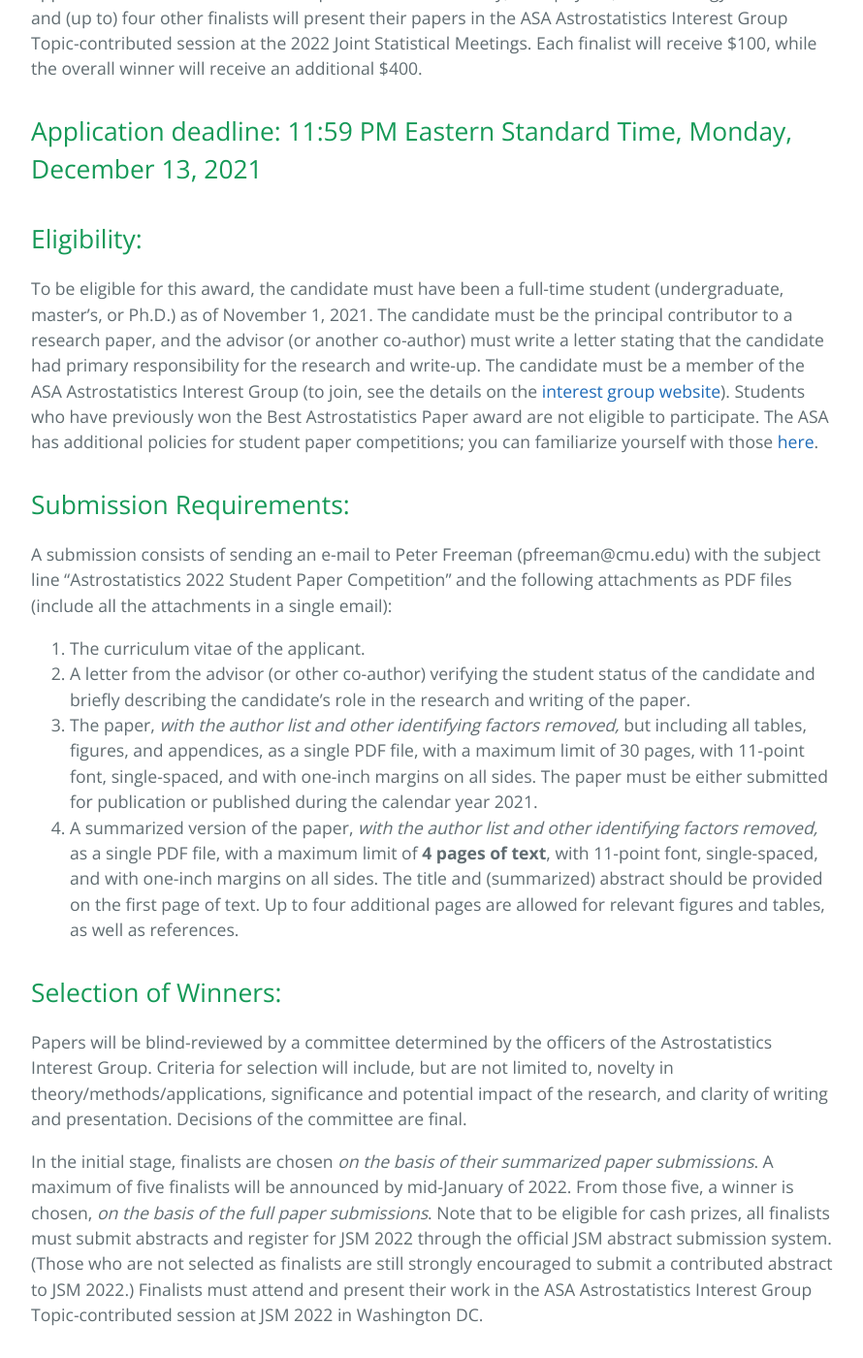
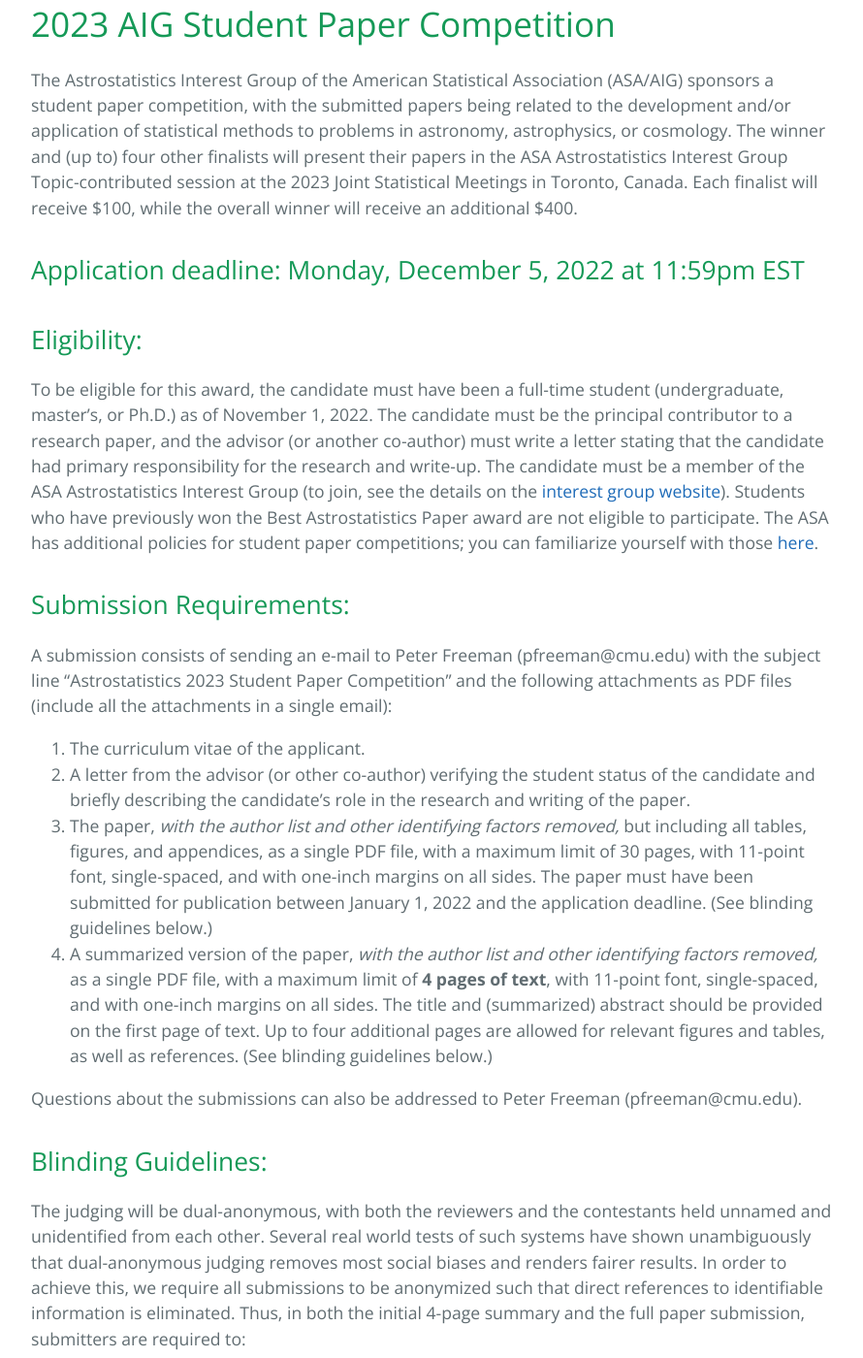
Before and after one commit to aigamstat/aigamstat.github.io, a Jekyll site: the page built from competition/index.md, in a window 1280 px wide and 1400 px high, scrolled down 516 px. Shown: the whole window at 97% size, without its empty margins (192-1082 px from the left). Built offline with Jekyll 4.4.1, drawn with Linux system fonts in a browser that asks for light colours; some of the changed text lies outside the part shown.

Commit message:
2023 contest announcement
updating main page

```diff
--- a/competition/index.md
+++ b/competition/index.md
@@ -8,34 +8,45 @@
 <a href="../news.html" class="btn">News</a>
 <a href="../jsm2021/" class="btn">JSM 2021</a>
 
-# 2022 AIG Student Paper Competition
+## Announcement of Contest
+## ASA Astrostatistics Interest Group
+# 2023 AIG Student Paper Competition
 
-The Astrostatistics Interest Group of the American Statistical Association (ASA/AIG) sponsors a student paper competition, with the submitted papers being related to the development and/or application of statistical methods to problems in astronomy, astrophysics, or cosmology. The winner and (up to) four other finalists will present their papers in the ASA Astrostatistics Interest Group Topic-contributed session at the 2022 Joint Statistical Meetings. Each finalist will receive $100, while the overall winner will receive an additional $400.
+The Astrostatistics Interest Group of the American Statistical Association (ASA/AIG) sponsors a student paper competition, with the submitted papers being related to the development and/or application of statistical methods to problems in astronomy, astrophysics, or cosmology. The winner and (up to) four other finalists will present their papers in the ASA Astrostatistics Interest Group Topic-contributed session at the 2023 Joint Statistical Meetings in Toronto, Canada. Each finalist will receive $100, while the overall winner will receive an additional $400.
 
-## Application deadline: 11:59 PM Eastern Standard Time, Monday, December 13, 2021
+## Application deadline: Monday, December 5, 2022 at 11:59pm EST
 
 ## Eligibility:
 
-To be eligible for this award, the candidate must have been a full-time student (undergraduate, master's, or Ph.D.) as of November 1, 2021. The candidate must be the principal contributor to a research paper, and the advisor (or another co-author) must write a letter stating that the candidate had primary responsibility for the research and write-up. The candidate must be a member of the ASA Astrostatistics Interest Group (to join, see the details on the [interest group website](../join.html)). Students who have previously won the Best Astrostatistics Paper award are not eligible to participate. The ASA has additional policies for student paper competitions; you can familiarize yourself with those [here](http://www.amstat.org/ASA/Your-Career/Student-Paper-Competitions.aspx).
+To be eligible for this award, the candidate must have been a full-time student (undergraduate, master's, or Ph.D.) as of November 1, 2022. The candidate must be the principal contributor to a research paper, and the advisor (or another co-author) must write a letter stating that the candidate had primary responsibility for the research and write-up. The candidate must be a member of the ASA Astrostatistics Interest Group (to join, see the details on the [interest group website](../join.html)). Students who have previously won the Best Astrostatistics Paper award are not eligible to participate. The ASA has additional policies for student paper competitions; you can familiarize yourself with those [here](http://www.amstat.org/ASA/Your-Career/Student-Paper-Competitions.aspx).
 
 ## Submission Requirements:
 
-A submission consists of sending an e-mail to Peter Freeman (pfreeman@cmu.edu) with the subject line "Astrostatistics 2022 Student Paper Competition" and the following attachments as PDF files (include all the attachments in a single email):
+A submission consists of sending an e-mail to Peter Freeman (pfreeman@cmu.edu) with the subject line "Astrostatistics 2023 Student Paper Competition" and the following attachments as PDF files (include all the attachments in a single email):
 
 1. The curriculum vitae of the applicant.
 2. A letter from the advisor (or other co-author) verifying the student status of the candidate and briefly describing the candidate's role in the research and writing of the paper.
-3. The paper, *with the author list and other identifying factors removed,* but including all tables, figures, and appendices, as a single PDF file, with a maximum limit of 30 pages, with 11-point font, single-spaced, and with one-inch margins on all sides. The paper must be either submitted for publication or published during the calendar year 2021.
-4. A summarized version of the paper, *with the author list and other identifying factors removed,* as a single PDF file, with a maximum limit of **4 pages of text**, with 11-point font, single-spaced, and with one-inch margins on all sides. The title and (summarized) abstract should be provided on the first page of text. Up to four additional pages are allowed for relevant figures and tables, as well as references.
+3. The paper, *with the author list and other identifying factors removed,* but including all tables, figures, and appendices, as a single PDF file, with a maximum limit of 30 pages, with 11-point font, single-spaced, and with one-inch margins on all sides. The paper must have been submitted for publication between January 1, 2022 and the application deadline. (See blinding guidelines below.)
+4. A summarized version of the paper, *with the author list and other identifying factors removed,* as a single PDF file, with a maximum limit of **4 pages of text**, with 11-point font, single-spaced, and with one-inch margins on all sides. The title and (summarized) abstract should be provided on the first page of text. Up to four additional pages are allowed for relevant figures and tables, as well as references. (See blinding guidelines below.)
+
+Questions about the submissions can also be addressed to Peter Freeman (pfreeman@cmu.edu).
+
+## Blinding Guidelines:
+
+The judging will be dual-anonymous, with both the reviewers and the contestants held unnamed and unidentified from each other.  Several real world tests of such systems have shown unambiguously that dual-anonymous judging removes most social biases and renders fairer results.  In order to achieve this, we require all submissions to be anonymized such that direct references to identifiable information is eliminated.  Thus, in both the initial 4-page summary and the full paper submission, submitters are required to:
+
+1. Alter the title significantly from the one that will appear in print or in preprint servers (it is also useful to change the name of any software package that is developed and presented in the paper, but not required unless the name can identify the group or the institution).
+2. Remove the authors list and the acknowledgements section (note that these should be supplied separately at the time of submission so that reviewer panels may be constituted without conflicts).
+3. Remove all identifiable URLs that point to github pages, institute or group pages, software download links. Submitters can say that the github link exists (e.g., “the software has been released on github”) without explicitly saying where it is. They should leave in github links or software from other people or groups that may form components of the work.
+4. Remove shorthand notation for referencing previous papers in a chain (e.g., no "Paper I"s) or even crediting previous work (e.g., do not say "as we showed in Smith+21"), and just use neutral reference schemes (e.g., "Smith+21 showed").
+
+Finally, we recommend that direct contributions of the student to the work be highlighted in the first person singular ("I devised this algorithm", "I analyzed the dataset", "I carried out the simulations", etc).
 
 ## Selection of Winners:
 
 Papers will be blind-reviewed by a committee determined by the officers of the Astrostatistics Interest Group. Criteria for selection will include, but are not limited to, novelty in theory/methods/applications, significance and potential impact of the research, and clarity of writing and presentation. Decisions of the committee are final.
 
-In the initial stage, finalists are chosen *on the basis of their summarized paper submissions*. A maximum of five finalists will be announced by mid-January of 2022. From those five, a winner is chosen, *on the basis of the full paper submissions*. Note that to be eligible for cash prizes, all finalists must submit abstracts and register for JSM 2022 through the official JSM abstract submission system. (Those who are not selected as finalists are still strongly encouraged to submit a contributed abstract to JSM 2022.) Finalists must attend and present their work in the ASA Astrostatistics Interest Group Topic-contributed session at JSM 2022 in Washington DC.
+In the initial stage, finalists are chosen *on the basis of their summarized paper submissions*. A maximum of five finalists will be announced by mid-to-late-January of 2023. From those five, a winner is chosen *on the basis of the full paper submissions*. Note that to be eligible for cash prizes, all finalists must submit abstracts and register for JSM 2023 through the official JSM abstract submission system. (Those who are not selected as finalists are still strongly encouraged to submit a contributed abstract to JSM 2023.) Finalists must attend and present their work in the ASA Astrostatistics Interest Group Topic-contributed session at JSM 2022 in Washington DC.
 
 # Previous Winners
 Here is a list of the [previous winners](./winners.html)
-
-# Previously
-* [Call for Papers for 2022](./contest_2022.html)
-* [Call for Papers for 2021](./contest_2021.html)
```
